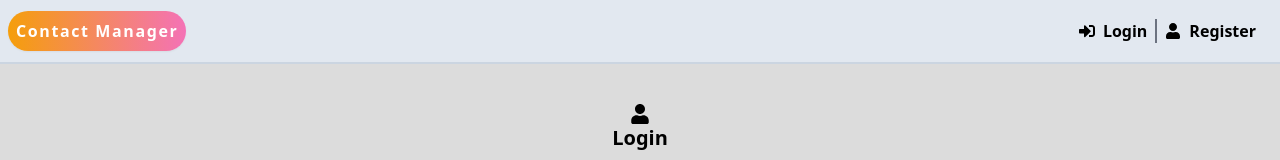
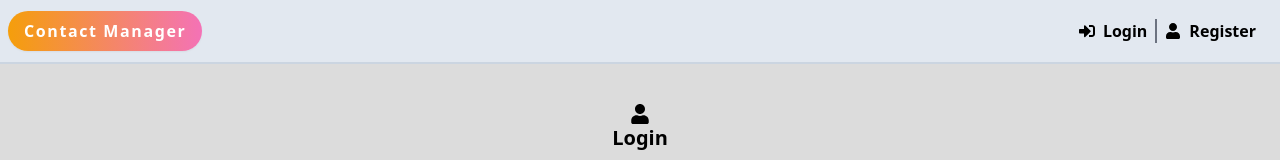
Before and after one commit to ersin-ahmed/contact-manager-mern-client, a React (Vite) app: page /login in a window 1280 px wide. Shown: the top 160 px of the page. Built offline with nearby package versions, Linux system fonts and the light colour scheme; no server answers.

Commit message:
added csv func

```diff
--- a/src/components/Header.jsx
+++ b/src/components/Header.jsx
@@ -18,7 +18,7 @@ const Header = () => {
 	return (
 		<header className='sticky top-0 z-50 flex justify-between items-center p-2 h-16 w-full border-b-2 border-slate-300 bg-slate-200'>
 			<Link
-				className='bg-gradient-to-r from-amber-500 to-pink-400 p-2 rounded-3xl text-md font-semibold tracking-widest shadow-sm hover:shadow-lg text-white cursor-pointer'
+				className='bg-gradient-to-r from-amber-500 to-pink-400 p-2 px-4  rounded-3xl text-md font-semibold tracking-widest shadow-sm hover:shadow-lg text-white cursor-pointer'
 				to='/'
 				onClick={nav && handleClick}
 			>
--- a/src/main.jsx
+++ b/src/main.jsx
@@ -4,8 +4,8 @@ import App from './App';
 import './index.css';
 import axios from 'axios';
 
-axios.defaults.baseURL = import.meta.env.VITE_SERVER_URI;
-// axios.defaults.baseURL = 'https://contact-manager-mern-api.onrender.com';
+// axios.defaults.baseURL = import.meta.env.VITE_SERVER_URI;
+axios.defaults.baseURL = 'https://contact-manager-mern-api.onrender.com';
 axios.defaults.withCredentials = true;
 
 ReactDOM.createRoot(document.getElementById('root')).render(<App />);
```
Also changed, not shown: 5 other files (tests, documents, lock files or other folders).
